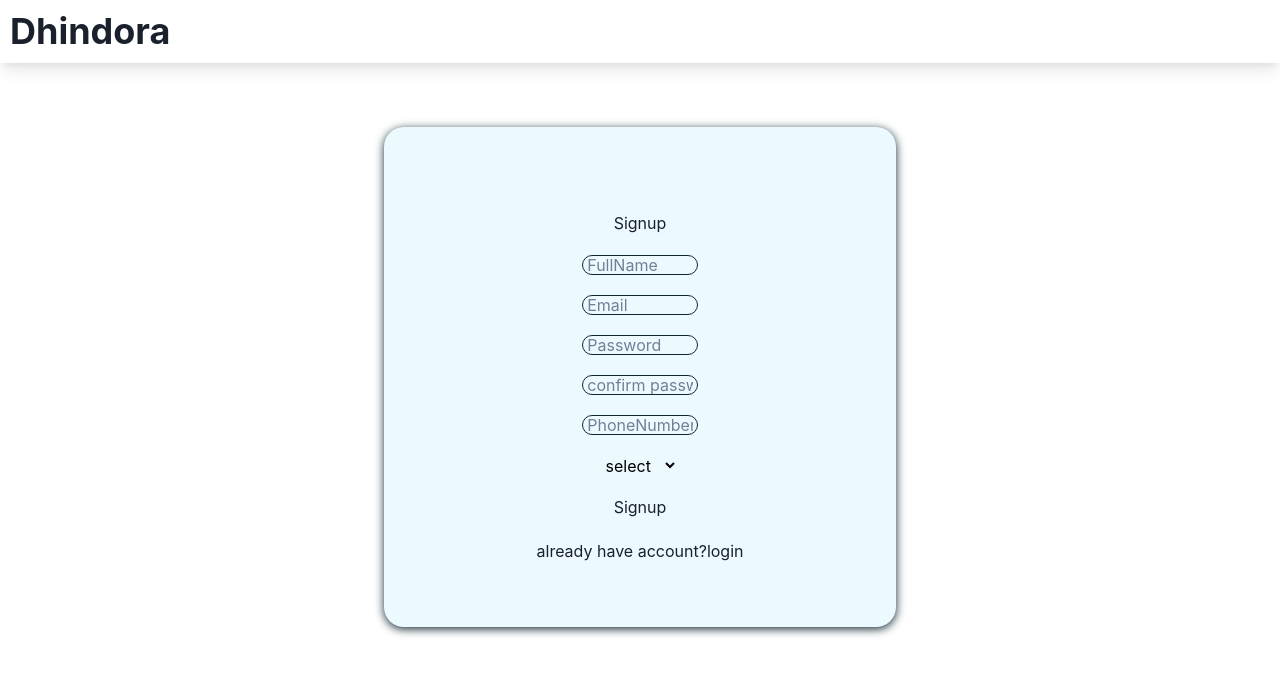
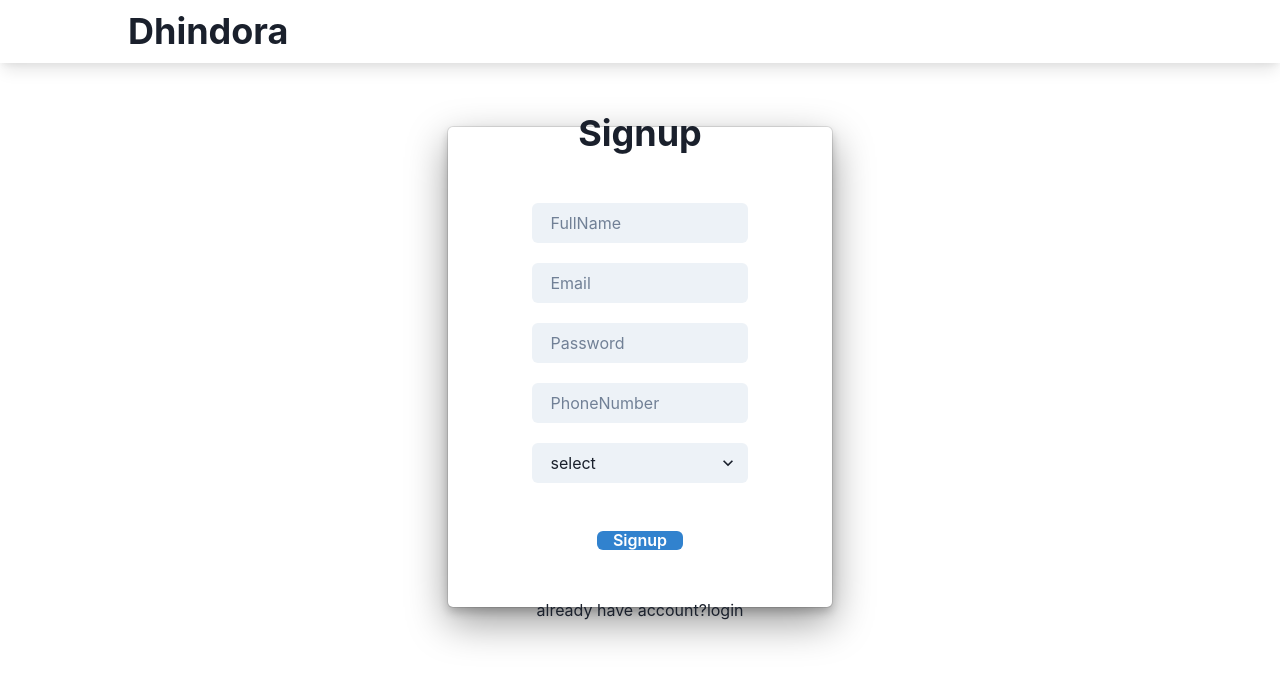
Before and after one commit to Dhanasaitholeti/Announcements, a React (Vite) app in the folder Announcements-client/: page /signup in a window 1280 px wide. Shown: the top 684 px of the page. Built offline with nearby package versions, Linux system fonts and the light colour scheme.

Commit message:
upgrades : added styles to the start,login and signup pages and styled navbar removed : removed styles sheets

```diff
--- a/Announcements-client/src/components/Login.jsx
+++ b/Announcements-client/src/components/Login.jsx
@@ -1,10 +1,11 @@
+import { Box, Button, Heading, Input, Text } from "@chakra-ui/react";
 import { useState } from "react";
 import { Link } from "react-router-dom";
-import "../styles/Login.css";
 import { getUser } from "../redux/ducks/userLoginReducer";
 import { useDispatch, useSelector } from "react-redux";
 import { useNavigate } from "react-router-dom";
 import { ToastContainer } from "react-toastify";
+import { Perfectboxstyles, PerfectflexStyles } from "./Startpage";
 
 const Login = () => {
   const navigator = useNavigate();
@@ -19,6 +20,8 @@ const Login = () => {
     userEmail: "",
     passwd: "",
   });
+
+  console.log(data);
 
   if (isUserLoggedIn) {
     navigator("/home");
@@ -36,40 +39,39 @@ const Login = () => {
 
   return (
     <>
-      <div className="login-page">
-        <h1>Login</h1>
-        <div className="input-section">
+      <Box {...Perfectboxstyles} {...PerfectflexStyles}>
+        <Heading>Login</Heading>
+
+        <Box mx="auto" {...PerfectflexStyles} w={"60%"} gap="10px">
           <ToastContainer position="bottom-center" autoClose={2000} />
-          <section>
-            <input
+
+          <Input
+            variant="filled"
+            w="75%"
+            name="userEmail"
             type="email"
-              name="userEmail"
-              id="userEmail"
             onChange={handlechange}
             placeholder="Emailaddress"
-              required
           />
-          </section>
-          <section>
-            <input
+
+          <Input
+            variant="filled"
+            w="75%"
+            name="passwd"
             type="password"
-              name="passwd"
-              id="passwd"
             onChange={handlechange}
             placeholder="Password"
-              required
           />
-          </section>
-        </div>
-        <div className="login-btn">
-          <button type="button" onClick={handleLoginsubmit}>
+        </Box>
+
+        <Button colorScheme="blue" onClick={handleLoginsubmit}>
           Login
-          </button>
-        </div>
-        <p className="login-signup-btn">
+        </Button>
+
+        <Text className="login-signup-btn">
           Don't have account?<Link to="/signup">signup</Link>
-        </p>
-      </div>
+        </Text>
+      </Box>
     </>
   );
 };
--- a/Announcements-client/src/components/Navbar.jsx
+++ b/Announcements-client/src/components/Navbar.jsx
@@ -1,14 +1,7 @@
-// import "../styles/Navbar.css"
-import { FontAwesomeIcon } from "@fortawesome/react-fontawesome";
-import {
-  faContactCard,
-  faSun,
-  faUser,
-} from "@fortawesome/free-solid-svg-icons";
+import { Box, Button, Heading } from "@chakra-ui/react";
 import { useState } from "react";
 import Cookies from "js-cookie";
 import { useNavigate, useLocation } from "react-router-dom";
-import { Box, Heading } from "@chakra-ui/react";
 
 const Navbar = () => {
   const location = useLocation();
@@ -22,39 +15,25 @@ const Navbar = () => {
     setDivClass(asn);
   };
 
-  //   const handleLogout = () => {
-  //     Cookies.remove("jwtToken");
-  //     navigator("/");
-  //   };
+  const handleLogout = () => {
+    Cookies.remove("jwtToken");
+    navigator("/");
+  };
 
   return (
-    <Box p="10px" boxShadow={"lg"}>
+    <Box
+      p="10px 10%"
+      boxShadow={"lg"}
+      display={"flex"}
+      justifyContent={"space-between"}
+    >
       <Heading>Dhindora</Heading>
 
-      {/* <Box>
-        <Box>
-          <FontAwesomeIcon icon={faSun} />
-        </Box>
-
-        <Box>
-          <a href="">
-            <FontAwesomeIcon icon={faContactCard} />
-          </a>
-        </Box>
-
-        <Box onClick={handleMouseOn}>
-          <FontAwesomeIcon icon={faUser} />
-          {!(
-            location.pathname == "/login" ||
-            location.pathname == "/" ||
-            location.pathname == "/signup"
-          ) && (
-            <Box className={BoxClass}>
-              <p onClick={handleLogout}>logout</p>
-            </Box>
-          )}
-        </Box>
-      </Box> */}
+      {!(
+        location.pathname == "/login" ||
+        location.pathname == "/" ||
+        location.pathname == "/signup"
+      ) && <Button onClick={handleLogout}>logout</Button>}
     </Box>
   );
 };
--- a/Announcements-client/src/components/Signup.jsx
+++ b/Announcements-client/src/components/Signup.jsx
@@ -1,72 +1,91 @@
+import { Box, Button, Heading, Input, Select, Text } from "@chakra-ui/react";
 import { useState } from "react";
 import { useDispatch } from "react-redux";
 import { createUser } from "../redux/ducks/userLoginReducer";
-import "../styles/Signup.css"
-import {Link} from 'react-router-dom'
+import { Link } from "react-router-dom";
 import { ToastContainer } from "react-toastify";
+import { Perfectboxstyles, PerfectflexStyles } from "./Startpage";
 
 const Signup = () => {
-    const dispatcher = useDispatch()
-    const [signupData,setSignupData] = useState(
-        {
-            name:"",
-            Email:"",
-            password:"",
-            phone_num:"",
-            Gender:""
-        }
-    )
+  const dispatcher = useDispatch();
+  const [signupData, setSignupData] = useState({
+    name: "",
+    Email: "",
+    password: "",
+    phone_num: "",
+    Gender: "",
+  });
+
+  console.log(signupData);
 
   const handleDataChange = (e) => {
-        setSignupData({...signupData, [e.target.name]:e.target.value})
-    }
+    setSignupData({ ...signupData, [e.target.name]: e.target.value });
+  };
 
   const handleSignupClick = () => {
-        const FullName = signupData.name
-        const Email = signupData.Email
-        const passwd = signupData.password
-        const Phone_Num = signupData.phone_num
-        const Gender = signupData.Gender
-        dispatcher(createUser({FullName, Email, passwd, Phone_Num, Gender}))
-    }
+    const FullName = signupData.name;
+    const Email = signupData.Email;
+    const passwd = signupData.password;
+    const Phone_Num = signupData.phone_num;
+    const Gender = signupData.Gender;
+    dispatcher(createUser({ FullName, Email, passwd, Phone_Num, Gender }));
+  };
+
+  const inputStyles = {
+    w: "70%",
+    onChange: handleDataChange,
+    variant: "filled",
+  };
 
   return (
-        <div className="signup-div">
-            <ToastContainer
-                position="bottom-center"
-                autoclose={2000}
+    <>
+      <Box {...Perfectboxstyles} mt="5%" {...PerfectflexStyles} h="60vh">
+        <Heading>Signup</Heading>
+
+        <Box w="80%" {...PerfectflexStyles} gap="5">
+          <Input
+            type="text"
+            name="name"
+            placeholder="FullName"
+            {...inputStyles}
           />
-
-            <h1>Signup</h1>
-
-            <input type="text" name="name" id="name" onChange={handleDataChange} placeholder="FullName"/>
-
-            <input type="email" name="Email" id="Email" onChange={handleDataChange} placeholder="Email"/>
-
-            <input type="password" name="password" id="password" onChange={handleDataChange} placeholder="Password"/>
-
-            <input type="password" name="passwors" id="cpassword" placeholder="confirm password" />
-
-            <input type="text" name="phone_num" id="phone_num" onChange={handleDataChange} placeholder="PhoneNumber"/>
-
-            <select name="Gender" id="Gender" onChange={handleDataChange}>
+          <Input
+            type="email"
+            name="Email"
+            placeholder="Email"
+            {...inputStyles}
+          />
+          <Input
+            type="password"
+            name="password"
+            placeholder="Password"
+            {...inputStyles}
+          />
+          <Input
+            type="text"
+            name="phone_num"
+            {...inputStyles}
+            placeholder="PhoneNumber"
+          />
+          <Select name="Gender" {...inputStyles}>
             <option value="">select</option>
             <option value="MALE">Male</option>
             <option value="FEMALE">Female</option>
             <option value="Others">Others</option>
-            </select>
+          </Select>
+        </Box>
 
-            <button
-            type="button"
-            onClick={handleSignupClick}
-            >
+        <Button colorScheme="blue" onClick={handleSignupClick}>
           Signup
-            </button>
+        </Button>
 
-            <p>already have account?<Link to="/login">login</Link></p>
-
-        </div>
+        <Text>
+          already have account?<Link to="/login">login</Link>
+        </Text>
+      </Box>
+      <ToastContainer position="bottom-center" autoclose={2000} />
+    </>
   );
-}
+};
 
 export default Signup;
--- a/Announcements-client/src/components/Startpage.jsx
+++ b/Announcements-client/src/components/Startpage.jsx
@@ -1,43 +1,68 @@
-import "../styles/Startpage.css"
+// import "../styles/Startpage.css"
+import { Box, Button, Flex, Heading, Text } from "@chakra-ui/react";
 import Cookies from "js-cookie";
 import { useEffect } from "react";
-import { Link, useNavigate  } from "react-router-dom";
+import { Link, useNavigate } from "react-router-dom";
+
+export const Perfectboxstyles = {
+  h: "40vh",
+  w: "30%",
+  mt: "10%",
+  mx: "auto",
+  borderRadius: "5",
+  boxShadow: "dark-lg",
+  gap: "10%",
+};
+
+export const PerfectflexStyles = {
+  display: "flex",
+  flexDir: "column",
+  alignItems: "center",
+  justifyContent: "center",
+};
+
 const Startpage = () => {
+  const naviagte = useNavigate();
+  useEffect(() => {
+    const jwt_token = Cookies.get("jwtToken");
+    if (jwt_token) {
+      naviagte("/home");
+    }
+  }, []);
 
-    const naviagte = useNavigate()
+  const buttonStyles = {
+    w: "50%",
+    mx: "auto",
+    colorScheme: "blue",
+  };
 
-    useEffect(()=>{
-        const jwt_token = Cookies.get('jwtToken')
-        if(jwt_token){
-            naviagte('/home')
-        }
-    },[])
+  const handleOnClickOnButtons = (routeName) => {
+    naviagte(`/${routeName}`);
+  };
 
-    const handleOnClickOnButtons = (routeName) => {
-        naviagte(`/${routeName}`)
-    }
+  return (
+    <Box {...Perfectboxstyles} {...PerfectflexStyles}>
+      <Heading as={"h3"} fontSize="3xl">
+        Welcome to the Dindora
+      </Heading>
 
-
-    return (
-
-    <div className="container-startpage">
-
-        <h1>Welcome to the Dindora</h1>
-
-
-     <div className="container-btns">
-
-        <button type="button" onClick={() => handleOnClickOnButtons("login")}>Login</button>
-
-        <p>or</p>
-
-        <button type="button" onClick={() => handleOnClickOnButtons("signup")}>Signup</button>
-
-     </div>
-
-    </div>
-
-     );
-}
+      <Flex flexDir={"column"} w="80%">
+        <Button
+          onClick={() => handleOnClickOnButtons("login")}
+          {...buttonStyles}
+        >
+          Login
+        </Button>
+        <Text textAlign={"center"}>or</Text>
+        <Button
+          onClick={() => handleOnClickOnButtons("signup")}
+          {...buttonStyles}
+        >
+          Signup
+        </Button>
+      </Flex>
+    </Box>
+  );
+};
 
 export default Startpage;
--- a/Announcements-client/src/redux/configureStore.js
+++ b/Announcements-client/src/redux/configureStore.js
@@ -1,20 +1,21 @@
-import { combineReducers , createStore,applyMiddleware } from 'redux'
-import createSagaMiddleware from 'redux-saga'
-import rootWatcherSaga from './sagas/rootSaga'
-import userReducer from "./ducks/userLoginReducer"
-import announcementReducer from "./ducks/AnnouncementReducer"
-import userDataReducer from "./ducks/UserDataReducer"
+import { combineReducers, createStore, applyMiddleware } from "redux";
+import createSagaMiddleware from "redux-saga";
+import rootWatcherSaga from "./sagas/rootSaga";
+import userReducer from "./ducks/userLoginReducer";
+import announcementReducer from "./ducks/AnnouncementReducer";
+import userDataReducer from "./ducks/UserDataReducer";
+
 const reducers = combineReducers({
-    userData:userDataReducer,
-    user:userReducer,
-    announcements:announcementReducer
-})
-const sagaMiddleware = createSagaMiddleware()
+  userData: userDataReducer,
+  user: userReducer,
+  announcements: announcementReducer,
+});
+const sagaMiddleware = createSagaMiddleware();
 
-const middlewares = [sagaMiddleware]
+const middlewares = [sagaMiddleware];
 
-const store = createStore(reducers,{},applyMiddleware(...middlewares));
+const store = createStore(reducers, {}, applyMiddleware(...middlewares));
 
-sagaMiddleware.run(rootWatcherSaga)
+sagaMiddleware.run(rootWatcherSaga);
 
 export default store;
```
Lines whose indentation alone changed are shown as unchanged.
